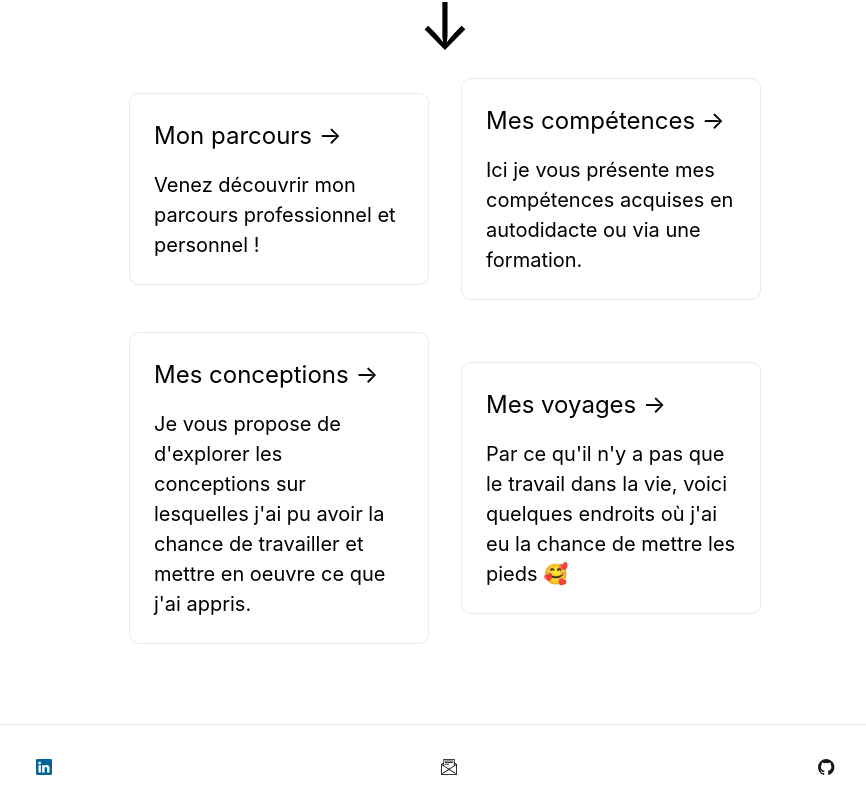
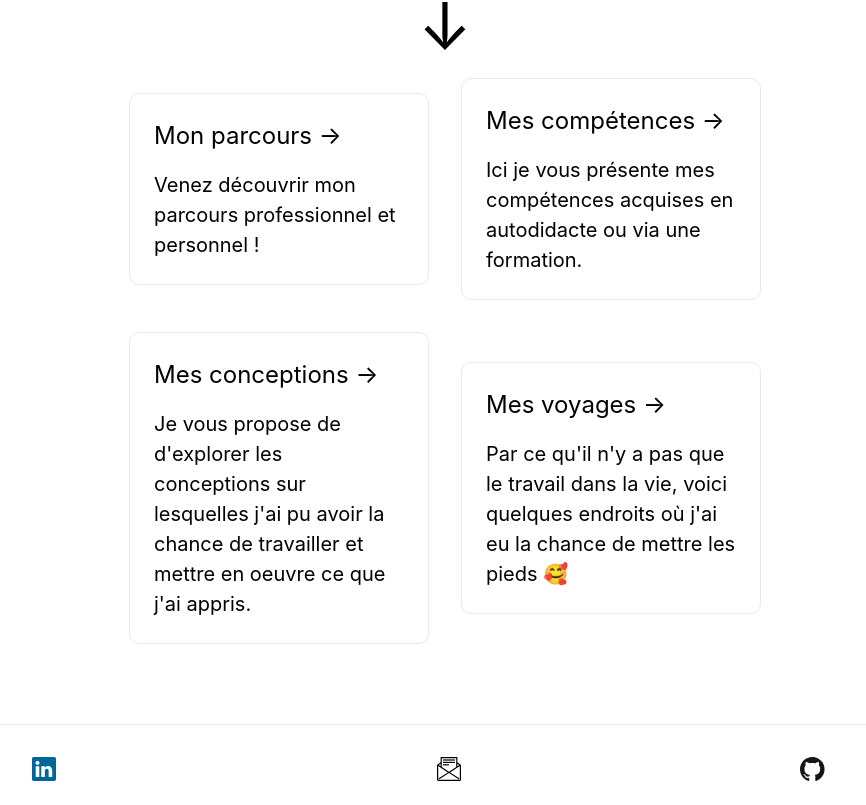
Before and after one commit to taojoue/personal-website, a Next.js app: page / in a window 1280 px wide. Shown: the part 460-1265 px from the top of the page, without its empty margins (195-1061 px from the left). Built offline with nearby package versions, Linux system fonts and the light colour scheme.

Commit message:
update email

```diff
--- a/pages/index.tsx
+++ b/pages/index.tsx
@@ -51,19 +51,19 @@ export default function Home() {
       <footer className={styles.footer}>
         <a href='https://www.linkedin.com/in/taojouet/'>
           <span className={styles.logo}>
-            <Image src="/linkedin-icon-2.svg" alt="Linkedin Logo" width={72} height={16} />
+            <Image src="/linkedin-icon-2.svg" alt="Linkedin Logo" width={108} height={24} />
           </span>
         </a>
 
-        <a href='https://www.linkedin.com/in/taojouet/'>
+        <a href='mailto: taojouet@gmail.com'>
           <span className={styles.logo}>
-            <Image src="/email-message-svgrepo-com.svg" alt="Email Logo" width={72} height={16} />
+            <Image src="/email-message-svgrepo-com.svg" alt="Email Logo" width={108} height={24} />
           </span>
         </a>
 
         <a href='https://www.github.com/taojoue/'>
           <span className={styles.logo}>
-            <Image src="/github-icon-1.svg" alt="GitHub Logo" width={72} height={16} />
+            <Image src="/github-icon-1.svg" alt="GitHub Logo" width={108} height={24} />
           </span>
         </a>
       </footer>
```
